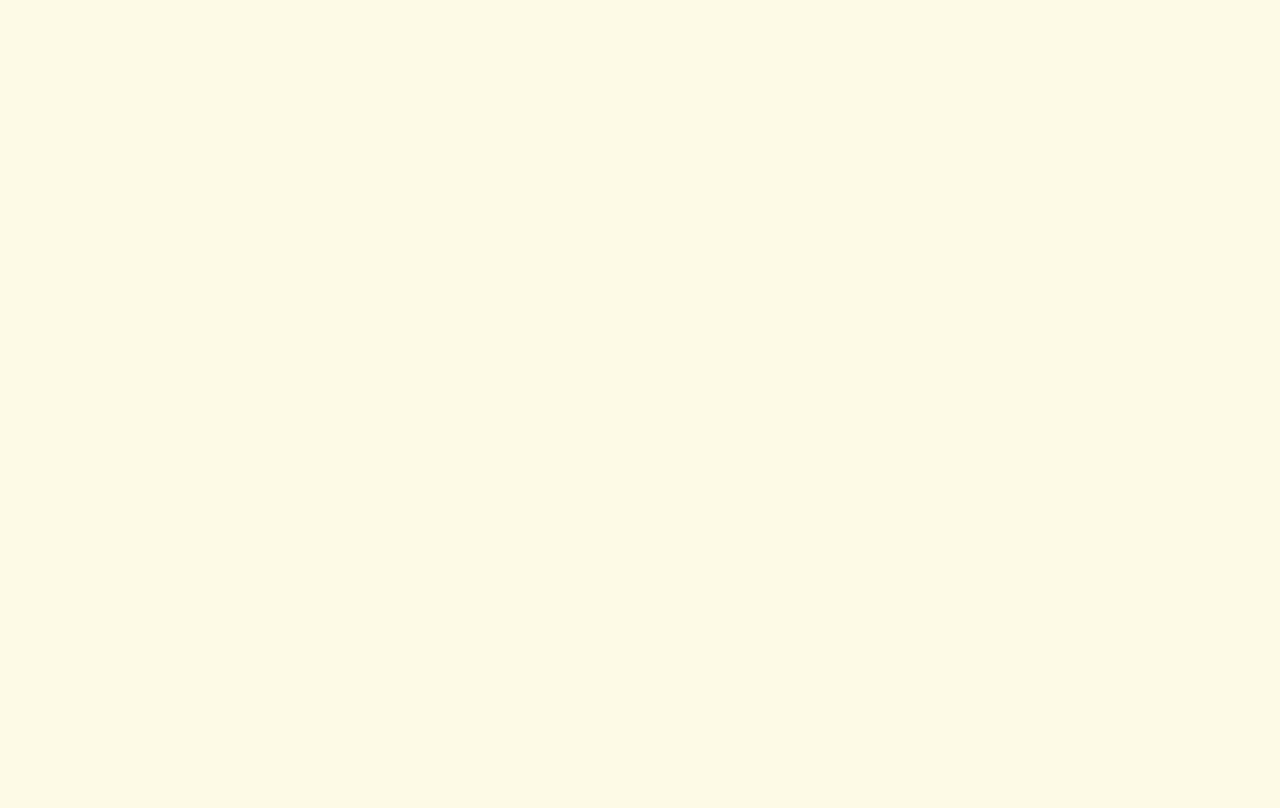
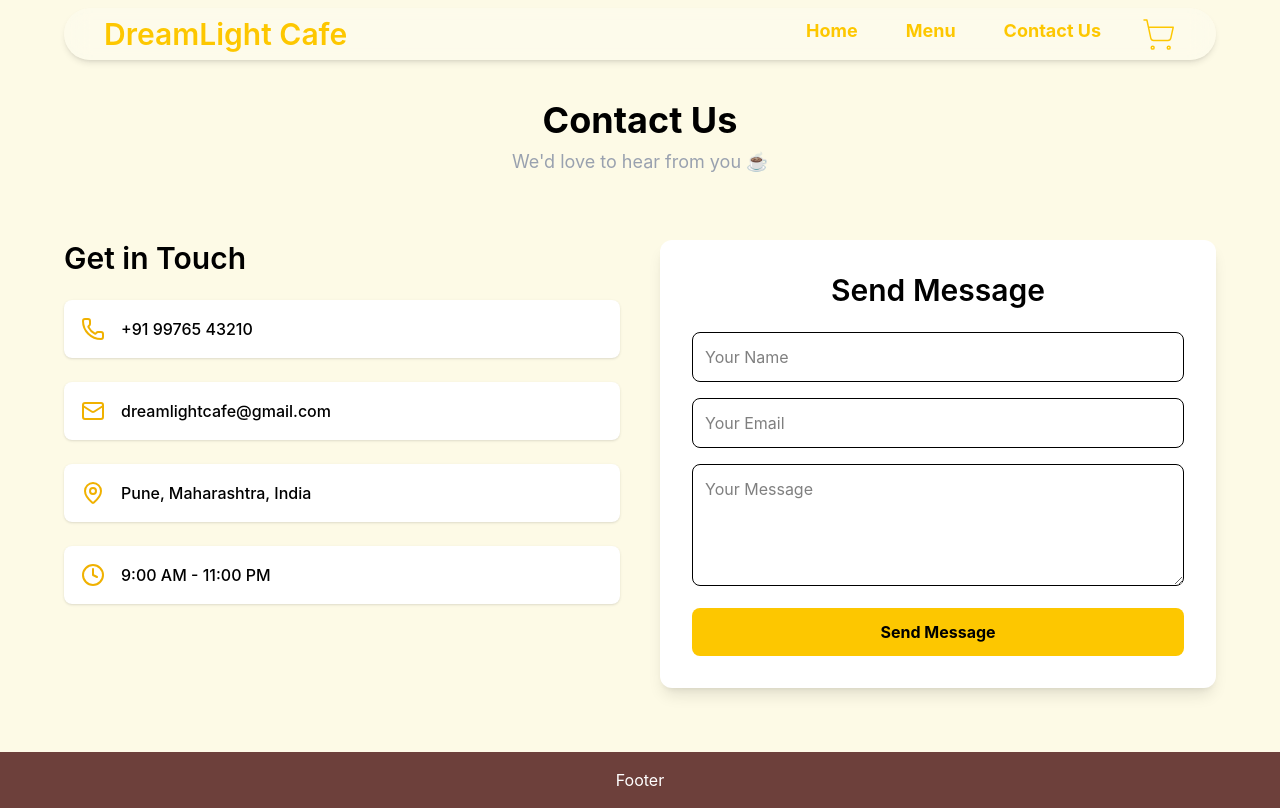
Before and after one commit to ShindePratikshaP/cafe-shop, a React (Vite) app: page /Contact in a window 1280 px wide. Before the commit this address had no page. Built offline with nearby package versions, Linux system fonts and the light colour scheme.

Commit message:
contact us page is created

```diff
--- a/src/components/CartMenuCart.jsx
+++ b/src/components/CartMenuCart.jsx
@@ -1,5 +1,12 @@
 import React from 'react'
 import Button from './Button';
+
+const removeFromCart = (id) => {
+    const existingCartItems = JSON.parse(localStorage.getItem("cart")) || [];
+    const updatedCartItems = existingCartItems.filter((item) => item.id !== id);
+    localStorage.setItem("cart", JSON.stringify(updatedCartItems));
+    window.location.reload();
+}
 
 function CartMenuCart({
     id,
@@ -34,7 +41,12 @@ function CartMenuCart({
 
 
       <div className='flex justify-end'>
-        <Button title="Remove From Cart" size="small" variant="tertiary" />
+        <Button title="Remove From Cart" size="small" variant="tertiary"
+            onClick={()=>{
+                removeFromCart(id);
+            }}
+
+        />
       </div>
 
     </div>
--- a/src/components/Navbar.jsx
+++ b/src/components/Navbar.jsx
@@ -13,6 +13,15 @@ function Navbar({refreshCart}) {
   return (
     <div className="fixed top-2 left-1/2 transform -translate-x-1/2 text-yellow-400 w-[90%] px-10 py-2 bg-white/20 backdrop-blur-md flex justify-between items-center rounded-full shadow-md z-50 text-white">
       <h2>DreamLight Cafe</h2>
+      <div className='flex flex-row justify-between'>
+      <div className='text-lg text-yellow-400 font-bold flex gap-12 mr-10'>
+      <Link to="/" className=''>Home</Link>
+
+      <Link to="/Menu" className=''>Menu</Link>
+
+      <Link to="/Contact" className=''>Contact Us</Link>
+      </div>
+      <div>
       <Link to="/MyCart" className="relative ml-auto">
         {cartItems.length >0 ? (
           <span className='absolute -top-1 right-0 bg-[#6d403b] text-white text-xs rounded-full w-4 h-4 flex items-center justify-center'>
@@ -21,6 +30,8 @@ function Navbar({refreshCart}) {
         ) : null}
         <ShoppingCart className=' font-bold inline-block hover:text-amber-600' size={35} strokeWidth={1}/>
       </Link>
+      </div>
+      </div>
     </div>
   )}
 
--- a/src/main.jsx
+++ b/src/main.jsx
@@ -5,6 +5,7 @@ import "./index.css";
 import Home from './views/Home';
 import Menu from './views/Menu';
 import MyCart from './views/MyCart';
+import Contact from './views/contact';
 const root = createRoot(document.getElementById("root"));
 
 root.render(
@@ -13,6 +14,7 @@ root.render(
   <Route path="/" element={<Home />}/>
   <Route path="/Menu" element={<Menu />}/>
   <Route path="/MyCart" element={<MyCart />}/>
+  <Route path="/Contact" element={<Contact />}/>
 </Routes>
 </BrowserRouter>
 )
--- /dev/null
+++ b/src/views/Contact.jsx
@@ -0,0 +1,110 @@
+import React from "react";
+import Navbar from "../components/Navbar";
+import Footer from "../components/Footer";
+import {
+  Phone,
+  Mail,
+  MapPin,
+  Clock,
+} from "lucide-react";
+
+function Contact() {
+  return (
+    <div>
+      <Navbar />
+
+      <div className=" text-center mt-[100px]">
+        <h1 className="text-4xl font-bold mb-2">Contact Us</h1>
+        <p className="text-lg text-gray-400">
+          We'd love to hear from you ☕
+        </p>
+      </div>
+
+
+      <div className=" py-16 px-6 md:px-16 grid md:grid-cols-2 gap-10">
+
+
+        <div className="space-y-6">
+          <h2 className="text-3xl font-bold">
+            Get in Touch
+          </h2>
+
+          <div className="flex items-center gap-4 bg-white p-4 rounded-lg shadow border border-transparent
+           hover:border-yellow-900 transition duration-300">
+            <Phone className="text-yellow-500" />
+            <a href="tel:+919976543210" className="font-medium">
+                +91 99765 43210
+          </a>
+          </div>
+
+          <div className="flex items-center gap-4 bg-white p-4 rounded-lg shadow
+          border border-transparent hover:border-yellow-900 transition duration-300">
+            <Mail className="text-yellow-500" />
+            <a href="mailto:dreamlightcafe@gmail.com" className="font-medium">
+              dreamlightcafe@gmail.com
+            </a>
+          </div>
+
+          <div className="flex items-center gap-4 bg-white p-4 rounded-lg shadow
+          border border-transparent hover:border-yellow-900 transition duration-300">
+            <MapPin className="text-yellow-500" />
+            <a
+              href="https://maps.app.goo.gl/gYtcECJ8ym5J9JDk7"
+              target="_blank"
+              rel="noopener noreferrer"
+              className="font-medium"
+            >
+             Pune, Maharashtra, India
+            </a>
+          </div>
+
+          <div className="flex items-center gap-4 bg-white p-4 rounded-lg shadow
+          border border-transparent hover:border-yellow-900 transition duration-300">
+            <Clock className="text-yellow-500" />
+            <span className="font-medium">
+              9:00 AM - 11:00 PM
+            </span>
+          </div>
+
+        </div>
+
+        <div className="bg-white p-8 rounded-xl shadow-lg">
+          <h2 className="text-2xl font-bold mb-6 text-center">
+            Send Message
+          </h2>
+
+          <form className="space-y-4">
+            <input
+              type="text"
+              placeholder="Your Name"
+              className="w-full p-3 border rounded-lg focus:outline-none focus:ring-1 focus:ring-yellow-800"
+            />
+
+            <input
+              type="email"
+              placeholder="Your Email"
+              className="w-full p-3 border rounded-lg focus:outline-none focus:ring-1 focus:ring-yellow-800"
+            />
+
+            <textarea
+              rows="4"
+              placeholder="Your Message"
+              className="w-full p-3 border rounded-lg focus:outline-none focus:ring-1 focus:ring-yellow-800"
+            ></textarea>
+
+            <button
+              type="submit"
+              className="w-full bg-yellow-400 text-black font-bold py-3 rounded-lg hover:bg-yellow-300 transition"
+            >
+              Send Message
+            </button>
+          </form>
+        </div>
+      </div>
+
+      <Footer />
+    </div>
+  );
+}
+
+export default Contact;
--- a/src/views/MyCart.jsx
+++ b/src/views/MyCart.jsx
@@ -7,7 +7,7 @@ import { useEffect, useState } from 'react';
 function MyCart() {
 
     const [cartItems, setCartItems] = useState([]);
-    const [totalPrice, setTotalPrice] = useState(0);
+    const [totalPrice, setTotalPrice] = useState([]);
 
     useEffect(() => {
       const existingCartItems = JSON.parse(localStorage.getItem("cart")) || [];
```
